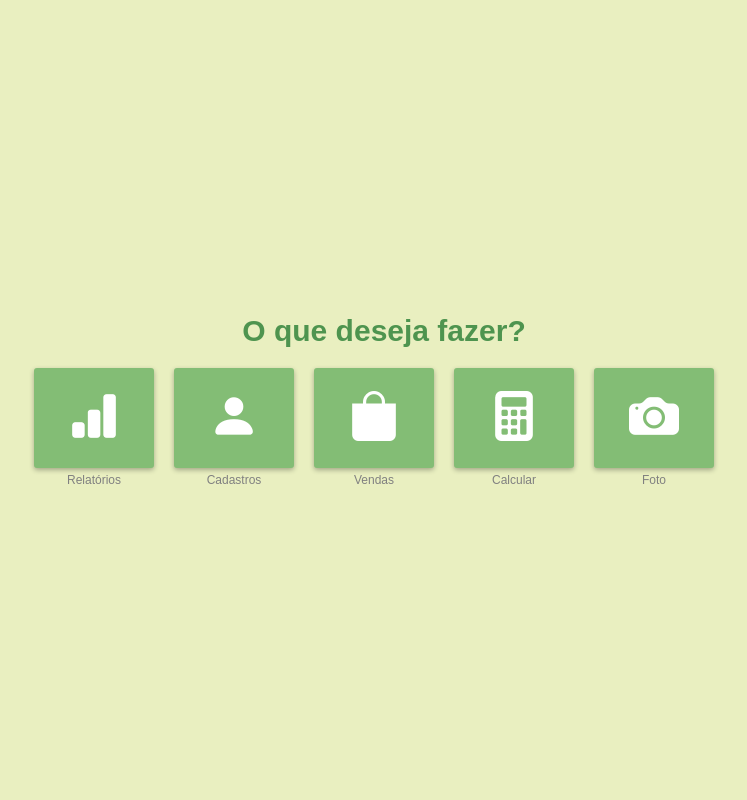
After one commit to LuizReis-dev/reciclamais-rio, a PHP site: page /admin.html in a window 1280 px wide. The commit adds this page. Shown: the whole page, without its empty margins (256-1003 px from the left). Run offline with PHP 8.4, Linux system fonts and the light colour scheme.

Commit message:
adicionando redirecionamento caso usuario seja administrador

```diff
--- /dev/null
+++ b/ReciclaMais/site-ecommerce/admin.html
@@ -0,0 +1,58 @@
+<!DOCTYPE html>
+<html lang="pt-br">
+
+<head>
+    <meta charset="UTF-8">
+    <meta http-equiv="X-UA-Compatible" content="IE=edge">
+    <meta name="viewport" content="width=device-width, initial-scale=1.0">
+    <title>ReciclaMais</title>
+    <link rel="stylesheet" href="./css/admin.css">
+    <link rel="icon" type="image/x-icon" href="../assets/favicon.png">
+    <link rel="stylesheet" href="https://cdn.jsdelivr.net/npm/bootstrap-icons@1.8.2/font/bootstrap-icons.css">
+</head>
+
+<body>
+    <div class="conteudo">
+        <h1 class="titulo">O que deseja fazer?</h1>
+        <div class="opcoes">
+            <div class="opcao">
+                <div class="logo">
+                    <i class="bi bi-bar-chart-fill"></i>
+                </div>
+                <p class="descricao">Relatórios</p>
+
+            </div>
+            <div class="opcao">
+                <div class="logo">
+                    <i class="bi bi-person-fill"></i>
+                </div>
+                <p class="descricao">Cadastros</p>
+
+            </div>
+            <div class="opcao">
+                <div class="logo">
+                    <i class="bi bi-bag-fill"></i>
+                </div>
+                <p class="descricao">Vendas</p>
+
+            </div>
+            <div class="opcao">
+                <div class="logo">
+                    <i class="bi bi-calculator-fill"></i>
+                </div>
+                <p class="descricao">Calcular</p>
+
+            </div>
+            <div class="opcao">
+                <div class="logo">
+                    <i class="bi bi-camera-fill"></i>
+                </div>
+                <p class="descricao">Foto</p>
+            </div>
+
+        </div>
+    </div>
+
+</body>
+
+</html>
--- /dev/null
+++ b/ReciclaMais/site-ecommerce/css/admin.css
@@ -0,0 +1,54 @@
+* {
+    padding: 0;
+    margin: 0;
+    box-sizing: border-box;
+}
+.conteudo {
+    width: 100vw;
+    height: 100vh;
+    display: flex;
+    flex-direction: column;
+    align-items: center;
+    justify-content: center;
+    background-color: #E9EFC0;
+}
+.titulo {
+    font-size: 30px;
+    font-family: 'Arial';
+    color: #4E944F;
+}
+.opcoes {
+    margin-top: 20px;
+    display: flex;
+    flex-direction: row;
+}
+.opcao{
+    margin-right: 20px;
+    display: flex;
+    flex-direction: column;
+    align-items: center;
+}
+.logo {
+    display: flex;
+    width: 120px;
+    height: 100px;
+    background-color: #83BD75;
+    border-radius: 3px;
+    box-shadow: 0 2px 5px rgba(0, 0, 0, 0.3);
+    font-size: 50px;
+    color: #fff;
+    align-items: center;
+    justify-content: center;
+    transition: 0.5s;
+}
+.logo:hover{
+    cursor: pointer;
+    box-shadow: 0 5px 10px rgba(0, 0, 0, 0.3);
+
+}
+.descricao{
+    margin-top: 5px;
+    font-family: 'Arial';
+    font-size: 12px;
+    color: grey;
+}
```
Also changed, not shown: ReciclaMais/site-ecommerce/login.php (+8 -1 lines).
